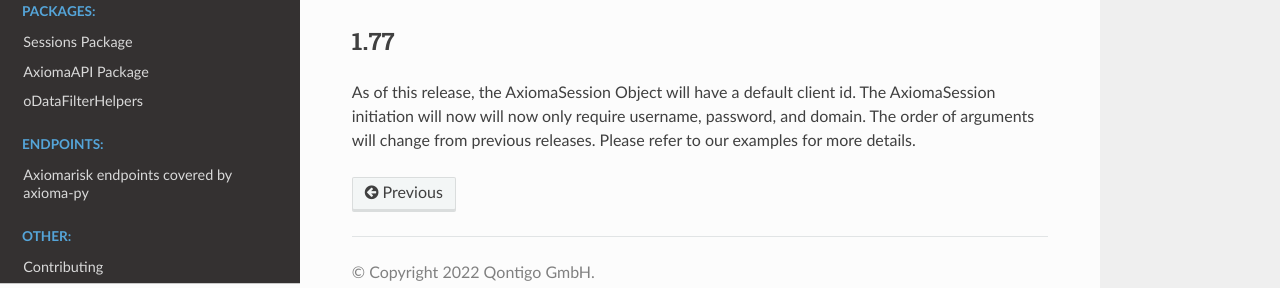
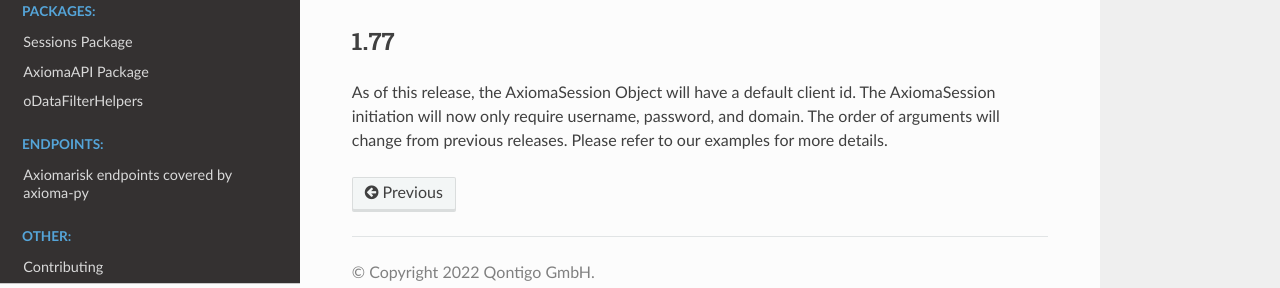
Before and after one commit to Qontigo/axioma-py, a Sphinx documentation site: the page built from docs/changelog.rst, in a window 1280 px wide. Shown: the part 183-471 px from the top of the page. Built offline with Sphinx 7.4.7 and the Read the Docs theme 2.0.0, drawn with Linux system fonts in a browser that asks for light colours.

Commit message:
typo correction

```diff
--- a/CHANGELOG.rst
+++ b/CHANGELOG.rst
@@ -10,4 +10,4 @@
 1.77
 ____________
 
-As of this release, the AxiomaSession Object will have a default client id. The AxiomaSession initiation will now will now only require username, password, and domain. The order of arguments will change from previous releases. Please refer to our examples for more details.
+As of this release, the AxiomaSession Object will have a default client id. The AxiomaSession initiation will now only require username, password, and domain. The order of arguments will change from previous releases. Please refer to our examples for more details.
--- a/docs/changelog.rst
+++ b/docs/changelog.rst
@@ -10,4 +10,4 @@
 1.77
 ____________
 
-As of this release, the AxiomaSession Object will have a default client id. The AxiomaSession initiation will now will now only require username, password, and domain. The order of arguments will change from previous releases. Please refer to our examples for more details.
+As of this release, the AxiomaSession Object will have a default client id. The AxiomaSession initiation will now only require username, password, and domain. The order of arguments will change from previous releases. Please refer to our examples for more details.
```
Also changed, not shown: 3 other files.
